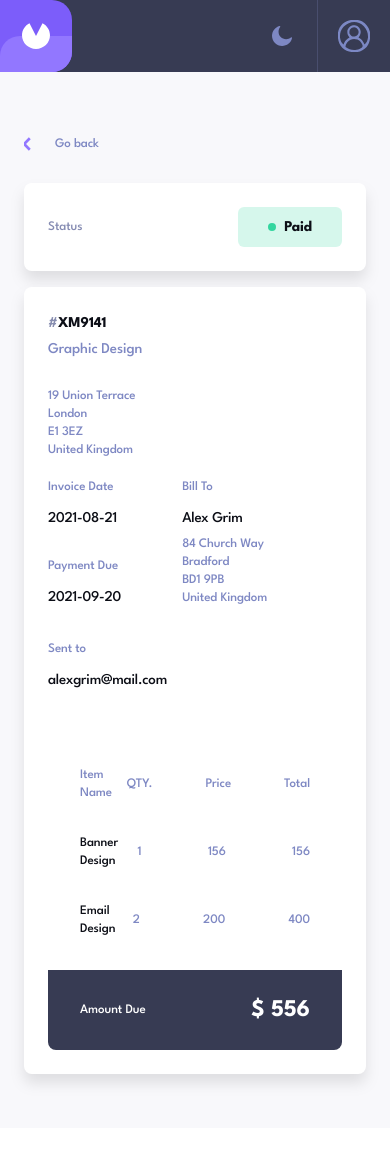
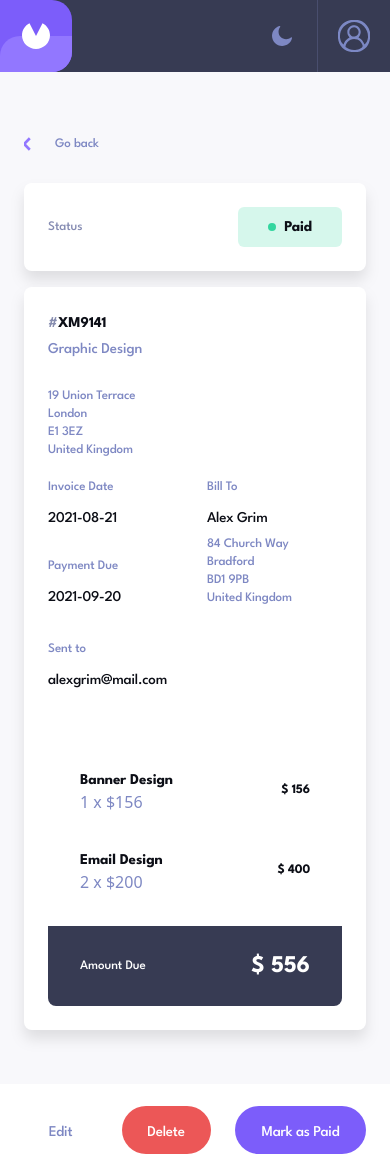
Before and after one commit to GiOrGI175/invoices-front, a Next.js app: page /invoices/1 in a window 390 px wide. Before the commit the page ends 1128 px from the top, so only its background shows below. Built offline with nearby package versions, Linux system fonts and the light colour scheme.

Commit message:
feature invoice mobile res

```diff
--- a/app/invoices/[invoicesId]/page.tsx
+++ b/app/invoices/[invoicesId]/page.tsx
@@ -2,6 +2,7 @@
 
 import ConfrimDelete from '@/components/_atoms/invoice/ConfrimDelete';
 import GoBack from '@/components/_atoms/invoice/GoBack';
+import InvoiceBaner from '@/components/_atoms/invoice/InvoiceBaner';
 import Overlay from '@/components/_atoms/invoices/Overlay';
 import Invoice from '@/components/_organisms/invoice/Invoice';
 import InvoiceHeader from '@/components/_organisms/invoice/InvoiceHeader';
@@ -18,6 +19,7 @@ export default function InvoicesId({
   const isDarkMode = useDarkMode((state) => state.isDarkMode);
 
   return (
+    <>
       <div
         className={`pt-[65px] pb-[54px] sm:max-lg:px-[40px] max-sm:px-[24px] flex flex-col justify-center items-center w-full min-h-[100dvh]  ${
           isDarkMode ? 'bg-[#141625]' : ' bg-[#F8F8FB]'
@@ -29,5 +31,9 @@ export default function InvoicesId({
         <Overlay />
         <ConfrimDelete />
       </div>
+      <div className='flex  sm:hidden'>
+        <InvoiceBaner />
+      </div>
+    </>
   );
 }
--- /dev/null
+++ b/components/_atoms/invoice/InvoiceBaner.tsx
@@ -0,0 +1,27 @@
+'use client';
+
+import { useOpen } from '@/store/ui';
+import InvoiceDelete from './InvoiceDelete';
+import InvoiceEdit from './InvoiceEdit';
+import InvoiceMarkPaid from './InvoiceMarkPaid';
+
+export default function InvoiceBaner() {
+  const setIsOverlay = useOpen((state) => state.setIsOverlay);
+  const setIsDelete = useOpen((state) => state.setIsDelete);
+
+  return (
+    <div className='w-full h-[91px] flex justify-between px-[24px] items-center  gap-[8px]'>
+      <InvoiceEdit />
+      <div
+        onClick={(e) => {
+          e.stopPropagation();
+          setIsOverlay(true);
+          setIsDelete(true);
+        }}
+      >
+        <InvoiceDelete />
+      </div>
+      <InvoiceMarkPaid />
+    </div>
+  );
+}
--- a/components/_molecules/invoice/ItemsList.tsx
+++ b/components/_molecules/invoice/ItemsList.tsx
@@ -50,7 +50,7 @@ export default function ItemsList() {
       } transition-colors duration-1000 `}
     >
       <div className='p-[32px]'>
-        <div className='w-full flex justify-between mb-[32px]'>
+        <div className='max-sm:hidden w-full flex justify-between mb-[32px]'>
           <span
             className={`font-league font-medium text-[13px] leading-[18px] tracking-[-0.1px] ${
               isDarkMode ? 'text-[#DFE3FA]' : 'text-[#7E88C3]'
@@ -58,7 +58,7 @@ export default function ItemsList() {
           >
             Item Name
           </span>
-          <div className='max-w-[282px] w-full flex justify-between items-center'>
+          <div className='sm:max-w-[282px] sm:w-full w-fit flex justify-between items-center'>
             <span
               className={`font-league font-medium text-[13px] leading-[18px] tracking-[-0.1px] ${
                 isDarkMode ? 'text-[#DFE3FA]' : 'text-[#7E88C3]'
@@ -85,34 +85,45 @@ export default function ItemsList() {
         <div className='w-full flex flex-col gap-[32px]'>
           {item.items.map((item, idx) => (
             <div key={idx} className='flex justify-between'>
+              <div>
                 <span
-                className={`font-league font-medium text-[13px] leading-[18px] tracking-[-0.1px] ${
+                  className={`font-league font-bold text-[15px] sm:text-[13px] leading-[18px] tracking-[-0.1px] ${
                     isDarkMode ? 'text-[#FFFFFF]' : 'text-[#0C0E16]'
                   } transition-colors duration-1000 `}
                 >
                   {item.name}
                 </span>
-              <div className='max-w-[282px] w-full flex justify-between items-center'>
                 <span
-                  className={`font-league font-medium text-[13px] leading-[18px] tracking-[-0.1px] ${
+                  className={`block sm:hidden-[-0.1px] ${
+                    isDarkMode ? 'text-[#DFE3FA] ' : 'text-[#7E88C3] '
+                  } transition-colors duration-1000 `}
+                >
+                  {item.quantity} x ${item.price}
+                </span>
+              </div>
+              <div className=' sm:max-w-[282px] sm:w-full flex justify-between items-center'>
+                <span
+                  className={`hidden sm:block font-league font-bold text-[15px] leading-[18px] tracking-[-0.1px] ${
                     isDarkMode ? 'text-[#DFE3FA] ' : 'text-[#7E88C3] '
                   } transition-colors duration-1000 `}
                 >
                   {item.quantity}
                 </span>
                 <span
-                  className={`font-league font-medium text-[13px] leading-[18px] tracking-[-0.1px]  ${
+                  className={`hidden sm:block font-league font-medium text-[13px] leading-[18px] tracking-[-0.1px]  ${
                     isDarkMode ? 'text-[#DFE3FA] ' : 'text-[#7E88C3] '
                   } transition-colors duration-1000  `}
                 >
-                  {item.price}
+                  $ {item.price}
                 </span>
                 <span
-                  className={`font-league font-medium text-[13px] leading-[18px] tracking-[-0.1px]  ${
-                    isDarkMode ? 'text-[#DFE3FA] ' : 'text-[#7E88C3] '
+                  className={`font-league font-bold sm:font-medium text-[13px] leading-[18px] tracking-[-0.1px]  ${
+                    isDarkMode
+                      ? 'text-[#DFE3FA] '
+                      : 'text-[#0C0E16] sm:text-[#7E88C3] '
                   } transition-colors duration-1000 `}
                 >
-                  {item.total}
+                  $ {item.total}
                 </span>
               </div>
             </div>
--- a/components/_organisms/invoice/Invoice.tsx
+++ b/components/_organisms/invoice/Invoice.tsx
@@ -107,8 +107,8 @@ export default function Invoice() {
           </span>
         </div>
       </div>
-      <div className='flex max-sm:flex-col  mt-[21px] max-sm:gap-[35px] lg:gap-[118px]'>
-        <div className='flex max-sm:gap-[61px] gap-[118px]'>
+      <div className='flex max-sm:flex-col  mt-[21px] max-sm:gap-[35px] sm:gap-[118px]'>
+        <div className='flex max-sm:justify-between sm:gap-[118px]'>
           <div className='flex flex-col gap-[31px]'>
             <div className='flex flex-col'>
               <span
@@ -143,7 +143,7 @@ export default function Invoice() {
               </span>
             </div>
           </div>
-          <div className='flex flex-col'>
+          <div className='flex flex-col mr-[50px]'>
             <span
               className={`font-league font-medium text-[13px] leading-[15px] tracking-[-0.1px]   ${
                 isDarkMode ? 'text-[#DFE3FA]' : 'text-[#7E88C3]'
```
Lines whose indentation alone changed are shown as unchanged.
